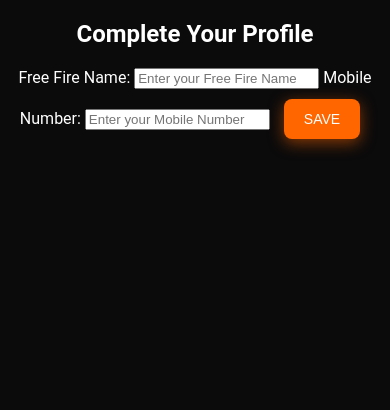
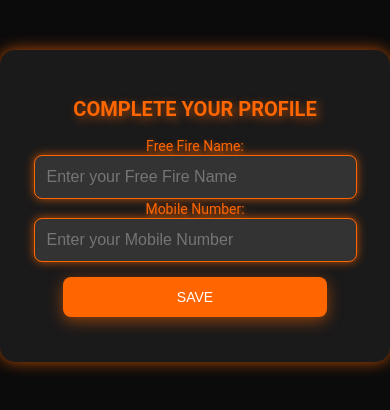
Before and after one commit to Dheerendra939/TournaFire, a plain HTML site: page profile-settings.html in a window 390 px wide. Drawn offline with Linux system fonts and the light colour scheme.

Commit message:
Update styles.css

```diff
--- a/styles.css
+++ b/styles.css
@@ -145,7 +145,99 @@ button:hover {
     color: white;
 }
 
+/* Profile Settings Container */
+.profile-settings-container {
+    max-width: 90%;
+    background: #1a1a1a;
+    margin: 50px auto;
+    padding: 30px;
+    border-radius: 15px;
+    box-shadow: 0px 0px 15px rgba(255, 102, 0, 0.7);
+}
 
+.profile-settings-container h2 {
+    color: #ff6600;
+    font-size: 26px;
+    margin-bottom: 15px;
+    text-transform: uppercase;
+    text-shadow: 3px 3px 10px rgba(255, 102, 0, 0.6);
+}
+
+/* Form Styles */
+.profile-settings-container form {
+    display: flex;
+    flex-direction: column;
+    align-items: center;
+    gap: 20px;
+}
+
+.profile-settings-container label {
+    color: #ff6600;
+    font-size: 16px;
+    text-shadow: 2px 2px 5px rgba(255, 102, 0, 0.7);
+}
+
+.profile-settings-container input {
+    background-color: #333333;
+    border: 1px solid #ff6600;
+    color: white;
+    padding: 15px;
+    font-size: 16px;
+    border-radius: 8px;
+    width: 80%;
+    box-shadow: 0px 0px 10px rgba(255, 102, 0, 0.7);
+    outline: none;
+    transition: all 0.3s ease;
+}
+
+.profile-settings-container input:focus {
+    border: 1px solid #ff6600;
+    box-shadow: 0px 0px 15px rgba(255, 102, 0, 0.9);
+}
+
+/* Save Button Styles */
+.profile-settings-container button {
+    width: 60%;
+    background-color: #ff6600;
+    border: none;
+    color: white;
+    padding: 15px 20px;
+    font-size: 18px;
+    cursor: pointer;
+    border-radius: 8px;
+    margin: 15px 0;
+    transition: all 0.3s ease;
+    text-transform: uppercase;
+    box-shadow: 0px 4px 15px rgba(255, 102, 0, 0.5);
+}
+
+.profile-settings-container button:hover {
+    background-color: #e65c00;
+    transform: scale(1.05);
+    box-shadow: 0px 6px 20px rgba(255, 102, 0, 0.8);
+}
+
+/* Responsive Media Query */
+@media only screen and (max-width: 768px) {
+    .profile-settings-container h2 {
+        font-size: 20px;
+    }
+
+    .profile-settings-container label {
+        font-size: 14px;
+    }
+
+    .profile-settings-container input {
+        width: 90%;
+        padding: 12px;
+    }
+
+    .profile-settings-container button {
+        width: 80%;
+        font-size: 14px;
+        padding: 12px;
+    }
+}
 /* Mobile Responsiveness */
 @media only screen and (max-width: 768px) {
     .settings-container h2 {
```
